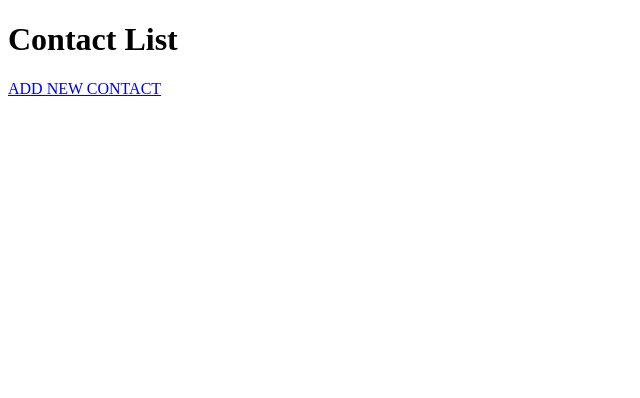
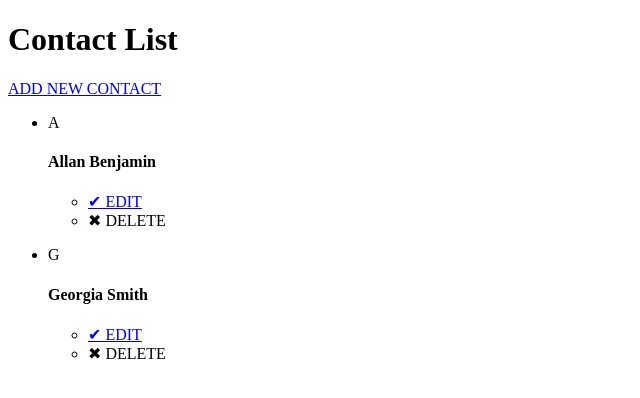
Before and after one commit to Craken420/4.AngularJS_Node_Encrypt_CRUD, a website: page app/index.html in a window 1280 px wide. Shown: the whole page, without its empty margins (0-640 px from the left). Drawn offline with nearby package versions, Linux system fonts and the light colour scheme; some packages are replaced by stand-ins of ours.

Commit message:
feat:: Show list of contacts from the controller

```diff
--- a/app/controllers/controller.js
+++ b/app/controllers/controller.js
@@ -1,6 +1,7 @@
 angular.module('plunkerApp')
 .controller('ContactsCtrl',
     function($scope, ContactsService) {
-        $scope.name = 'Luis Angel';
-        $scope.greet = ContactsService.greet($scope.name);
+        $scope.listContacts = [
+            {_id: 1, name: 'Allan Benjamin', password:'lol1', phone: '557188339933', address: 'St. Claire Avenue, Nº 101'},
+            {_id: 2, name: 'Georgia Smith', password:'lol2', phone: '557188339933', address: 'St. Claire Avenue, Nº 102'}];
     });
--- a/app/views/list/list.html
+++ b/app/views/list/list.html
@@ -2,4 +2,16 @@
 <div>
     <h1>Contact List</h1>
     <a href="/contacts/new">ADD NEW CONTACT</a>
+    <ul data-ng-repeat="item in listContacts">
+        <li>
+            <div>
+                <span>{{item.name[0]}}</span>
+                <h4 >{{item.name}}</h4>
+                <ul>
+                    <li><a href="#">✔ EDIT</a></li>
+                    <li><a>✖ DELETE</a></li>
+                </ul>
+            </div>
+        </li>
+    </ul>
 </div>
```
